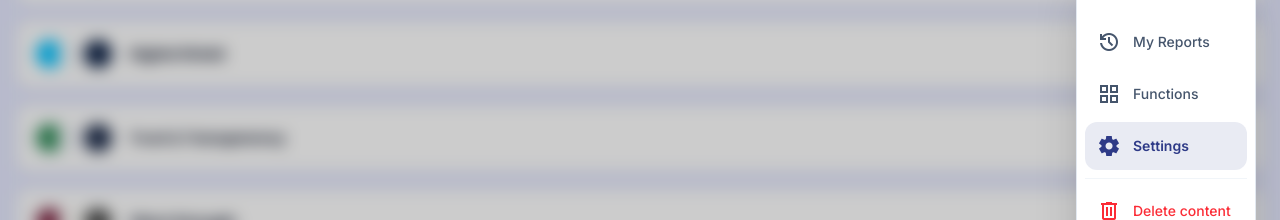
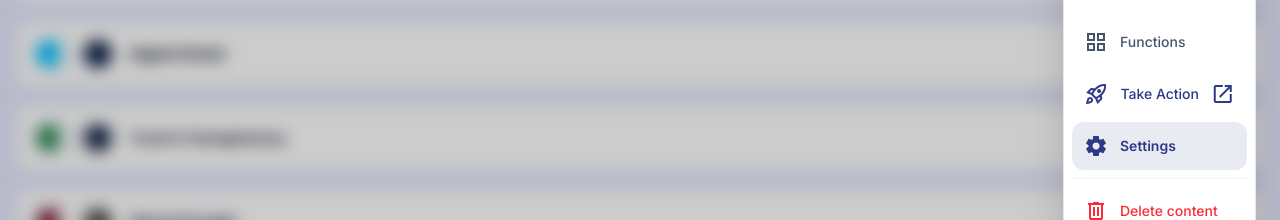
Before and after one commit to Kishoreramu25/safe-her-1, a React (Vite) app: page /settings in a window 1280 px wide. Both pictures are taken after a click on the button "menu". Shown: the part 371-591 px from the top of the page. Built offline with nearby package versions, Linux system fonts and the light colour scheme; no server answers.

Commit message:
Add Take Action to navigation menu

```diff
--- a/src/components/SideNav.tsx
+++ b/src/components/SideNav.tsx
@@ -14,6 +14,7 @@ const SideNav: React.FC = () => {
         { path: '/dashboard', label: 'Home', icon: 'home' },
         { path: '/my-reports', label: 'My Reports', icon: 'history' },
         { path: '/functions', label: 'Functions', icon: 'grid_view' },
+        { label: 'Take Action', icon: 'rocket_launch', url: 'https://safe-her-2.vercel.app/' },
         { path: '/settings', label: 'Settings', icon: 'settings' },
     ];
 
@@ -38,22 +39,28 @@ const SideNav: React.FC = () => {
                     {/* Standard Items */}
                     {navItems.map((item) => (
                         <button
-                            key={item.path}
+                            key={item.label}
                             onClick={() => {
-                                navigate(item.path);
+                                if (item.url) {
+                                    window.open(item.url, '_blank');
+                                } else {
+                                    navigate(item.path || '');
+                                }
                                 setIsOpen(false);
                             }}
                             className={cn(
                                 "flex items-center gap-3 p-3 rounded-xl transition-all text-left",
-                                isActive(item.path)
+                                isActive(item.path || '')
                                     ? "bg-primary/10 text-primary font-bold"
-                                    : "hover:bg-slate-100 dark:hover:bg-slate-800 text-slate-600 dark:text-slate-400 font-medium"
+                                    : "hover:bg-slate-100 dark:hover:bg-slate-800 text-slate-600 dark:text-slate-400 font-medium",
+                                item.url && "text-primary"
                             )}
                         >
-                            <span className="material-symbols-outlined" style={isActive(item.path) ? { fontVariationSettings: "'FILL' 1" } : {}}>
+                            <span className="material-symbols-outlined" style={isActive(item.path || '') ? { fontVariationSettings: "'FILL' 1" } : {}}>
                                 {item.icon}
                             </span>
                             <span className="text-sm">{item.label}</span>
+                            {item.url && <span className="material-symbols-outlined text-xs ml-auto">open_in_new</span>}
                         </button>
                     ))}
 
```
